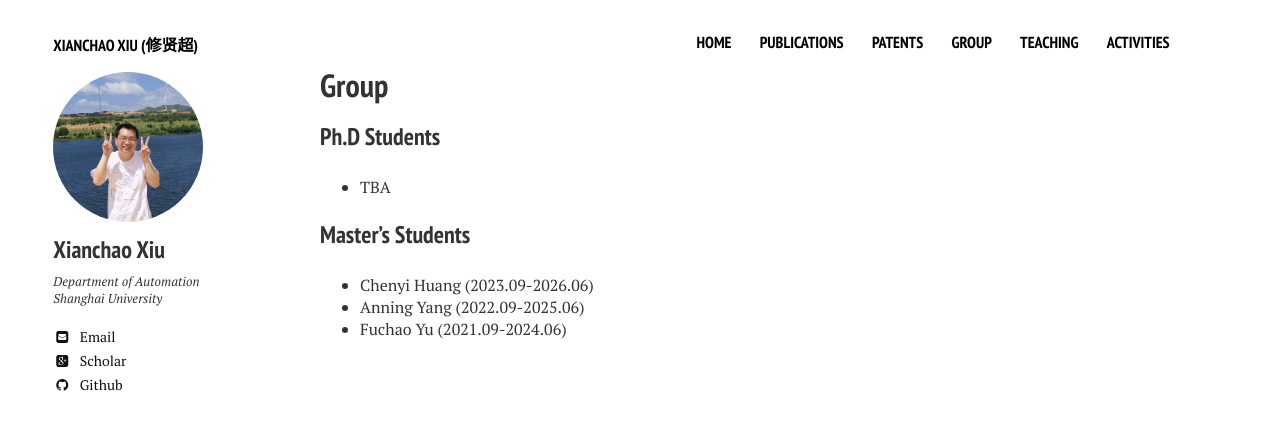
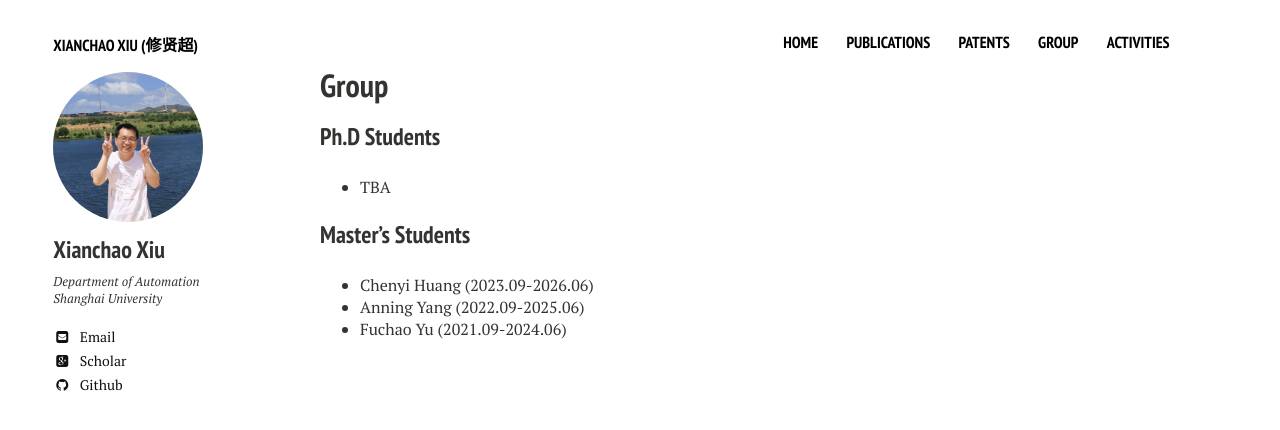
Before and after one commit to xianchaoxiu/xianchaoxiu.github.io, a Jekyll site: the page built from group/index.md, in a window 1280 px wide. Shown: the top 430 px of the page. Built offline with Jekyll 4.4.1, drawn with Linux system fonts in a browser that asks for light colours; nearby versions of some CDN libraries.

Commit message:
Update navigation.yml

```diff
--- a/_data/navigation.yml
+++ b/_data/navigation.yml
@@ -17,9 +17,6 @@
 - title: Group
   url: /group
 
-- title: Teaching
-  url: /teaching
-
 
 - title: Activities
   url: /activities
```
